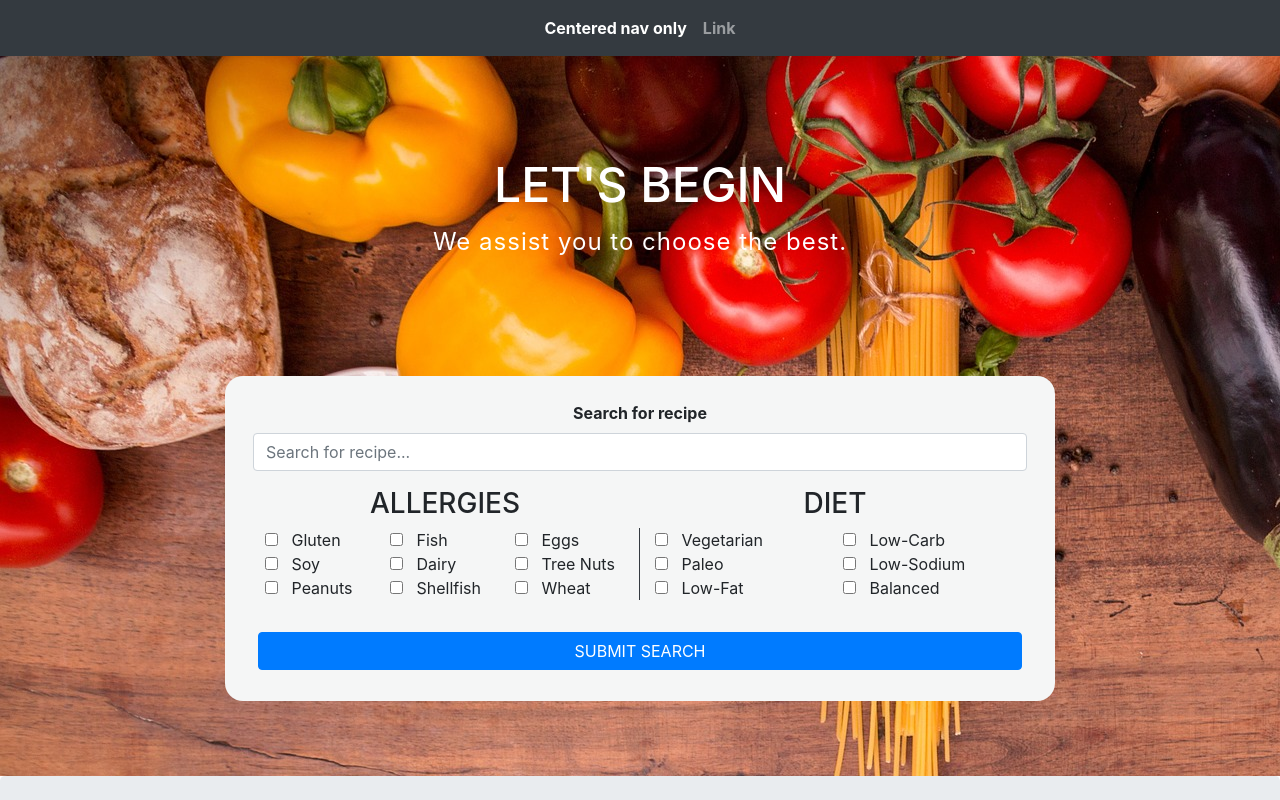
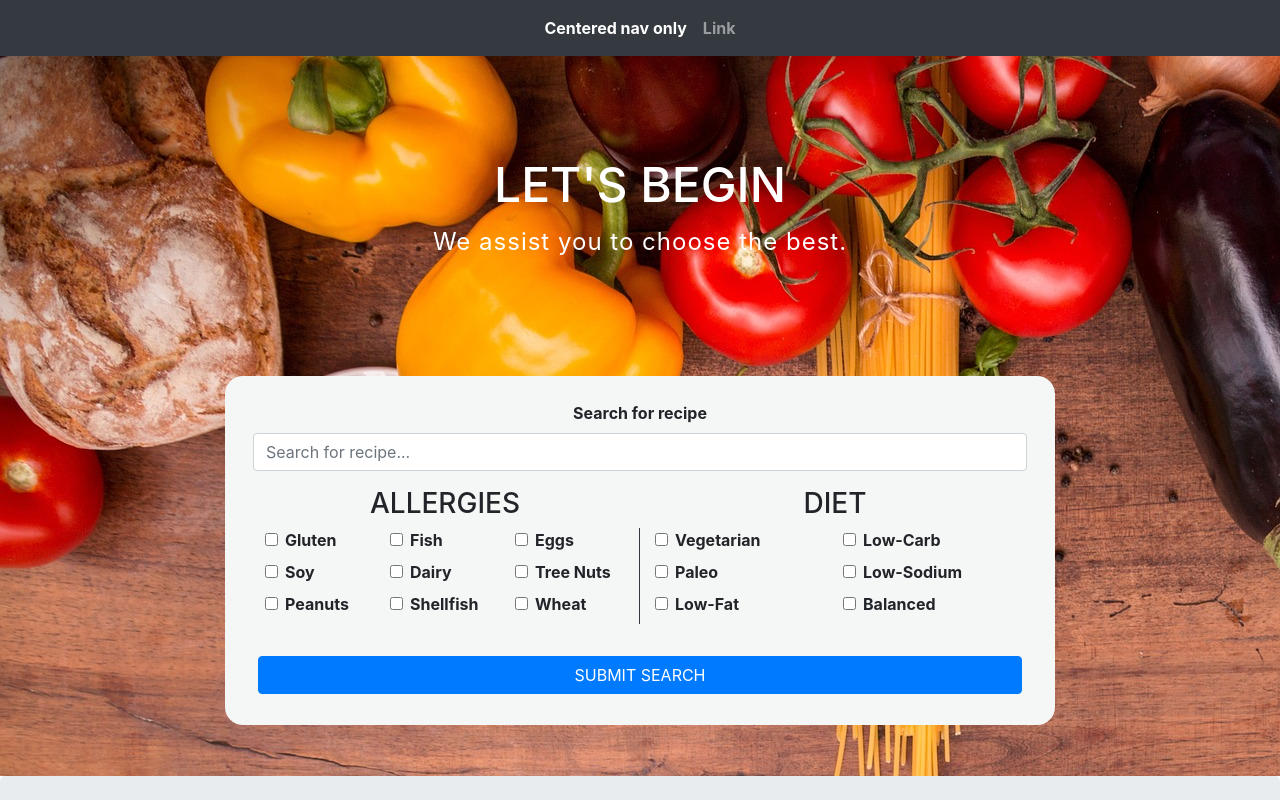
Before and after one commit to adamszabolcs/java-cookta-frontend, a React (Create React App) app: page / in a window 1280 px wide. Shown: the top 800 px of the page. Built offline with nearby package versions, Linux system fonts and the light colour scheme; no server answers.

Commit message:
checkbox component implementation rollback

```diff
--- a/src/App.js
+++ b/src/App.js
@@ -5,10 +5,13 @@ import {Navbar} from "./components/Navbar";
 import {SearchBar} from "./components/SearchBar";
 import {Featured} from "./components/Featured";
 import {Recipes} from "./components/Recipes";
+import Checkbox from "./components/Checkbox";
+
+
+const HEALTH_FILTER = ["Gluten", "Soy", "Peanuts", "Fish", "Dairy", "Shellfish", "Eggs", "Tree Nuts", "Wheat"];
+const DIET_FILTERS = ["Vegetarian", "Paleo", "Low-Fat", "Low-Carb", "Low-Sodium", "Balanced"];
 
 class App extends Component {
-
-
 
     constructor(props) {
         super(props);
@@ -17,6 +20,18 @@ class App extends Component {
         this.handleSubmit = this.handleSubmit.bind(this);
 
         this.state = {
+            checkboxes: HEALTH_FILTER.reduce(
+                (options, option) => ({
+                    ...options,
+                    [option]: false
+                }),
+            ),
+            checkboxes2: DIET_FILTERS.reduce(
+                (options, option) => ({
+                    ...options,
+                    [option]: false
+                }),
+            ),
             hits: [],
             isLoading: false,
             homeUrl: "http://192.168.160.73:8080/",
@@ -35,6 +50,43 @@ class App extends Component {
             .then(response => response.json())
             .then(data => this.setState({hits: data, isLoading: false}));
     }
+
+
+    handleCheckboxChange = changeEvent => {
+        const {name} = changeEvent.target;
+
+        this.setState(prevState => ({
+            checkboxes: {
+                ...prevState.checkboxes,
+                [name]: !prevState.checkboxes[name]
+            }
+        }));
+
+        this.setState(prevState => ({
+            checkboxes2: {
+                ...prevState.checkboxes2,
+                [name]: !prevState.checkboxes2[name]
+            }
+        }));
+    };
+
+
+    handleFormSubmit = formSubmitEvent => {
+        formSubmitEvent.preventDefault();
+
+        Object.keys(this.state.checkboxes)
+            .filter(checkbox => this.state.checkboxes[checkbox])
+            .forEach(checkbox => {
+                console.log(checkbox, "is selected.");
+            });
+
+        Object.keys(this.state.checkboxes2)
+            .filter(checkbox => this.state.checkboxes2[checkbox])
+            .forEach(checkbox => {
+                console.log(checkbox, "is selected.");
+            });
+    };
+
 
     handleSubmit(event) {
         event.preventDefault();
@@ -69,11 +121,6 @@ class App extends Component {
             });
     }*/
 
-    /*handleSubmit() {
-        let url = window.location.href;
-        alert(url);
-        return url.split("/")[3];
-    }*/
 
     render() {
         const { hits, isLoading } = this.state;
@@ -85,6 +132,9 @@ class App extends Component {
                     searchprase={this.state.searchprase}
                     onSubmit={this.handleSubmit}
                     onChange={this.handleChange}
+                    checkboxes={this.state.checkboxes}
+                    checkboxes2={this.state.checkboxes2}
+                    handleCheckBoxChange={this.handleCheckboxChange}
                 />
                 <Featured/>
                 <Recipes
--- a/src/components/Checkbox.jsx
+++ b/src/components/Checkbox.jsx
@@ -1,6 +1,6 @@
 import React from "react";
 
-const Checkbox = ({filterType ,label ,free ,isSelected ,onCheckboxChange }) => (
+const Checkbox = ({filterType ,label ,free ,isSelected, onCheckboxChange }) => (
     <div className="form-check">
         <label>
             <input
--- a/src/components/FilterBar.jsx
+++ b/src/components/FilterBar.jsx
@@ -6,39 +6,7 @@ const HEALTH_FILTER = ["Gluten", "Soy", "Peanuts", "Fish", "Dairy", "Shellfish",
 const DIET_FILTERS = ["Vegetarian", "Paleo", "Low-Fat", "Low-Carb", "Low-Sodium", "Balanced"];
 
 export class FilterBar extends Component {
-    state = {
-        checkboxes: HEALTH_FILTER.reduce(
-            (options, option) => ({
-                ...options,
-                [option]: false
-            }),
-        ),
-        checkboxes2: DIET_FILTERS.reduce(
-            (options, option) => ({
-                ...options,
-                [option]: false
-            }),
-        )
-    };
-
-
-    handleCheckboxChange = changeEvent => {
-        const {name} = changeEvent.target;
-
-        this.setState(prevState => ({
-            checkboxes: {
-                ...prevState.checkboxes,
-                [name]: !prevState.checkboxes[name]
-            }
-        }));
-
-        this.setState(prevState => ({
-            checkboxes2: {
-                ...prevState.checkboxes2,
-                [name]: !prevState.checkboxes2[name]
-            }
-        }));
-    };
+    /*
 
 
     handleFormSubmit = formSubmitEvent => {
@@ -55,28 +23,47 @@ export class FilterBar extends Component {
             .forEach(checkbox => {
                 console.log(checkbox, "is selected.");
             });
-    };
+    };*/
+
+
+    /*handleCheckboxChange = changeEvent => {
+        const {name} = changeEvent.target;
+
+        this.setState(prevState => ({
+            checkboxes: {
+                ...prevState.checkboxes,
+                [name]: !prevState.checkboxes[name]
+            }
+        }));
+
+        this.setState(prevState => ({
+            checkboxes2: {
+                ...prevState.checkboxes2,
+                [name]: !prevState.checkboxes2[name]
+            }
+        }));
+    }*/
 
     createCheckbox = option => (
-        <span
-            key={option}>
-        <input type="checkbox"
-               name={"health"}
-
-               value={option.toLowerCase() + "-free"}
-        /> &nbsp; {option} <br/>
-        </span>
+        <Checkbox
+            filterType={"health"}
+            label={option}
+            free={"-free"}
+            isSelected={this.props.checkboxes[option]}
+            onCheckboxChange={this.props.handleCheckboxChange}
+            key={option}
+        />
     );
 
     createCheckbox2 = option => (
-        <span
-            key={option}>
-        <input type="checkbox"
-               name="diet"
-
-               value={option.toLowerCase()}
-        /> &nbsp; {option} <br/>
-        </span>
+        <Checkbox
+            filterType={"diet"}
+            label={option}
+            free={""}
+            isSelected={this.props.checkboxes2[option]}
+            onCheckboxChange={this.props.handleCheckboxChange}
+            key={option}
+        />
     );
 
     createCheckboxes = () => HEALTH_FILTER.map(this.createCheckbox);
--- a/src/components/SearchBar.jsx
+++ b/src/components/SearchBar.jsx
@@ -26,7 +26,11 @@ export class SearchBar extends Component {
                                            placeholder="Search for recipe..." value={this.props.searchprase} onChange={this.props.onChange}/>
                                 </div>
                             </div>
-                            <FilterBar/>
+                            <FilterBar
+                                checkboxes={this.props.checkboxes}
+                                checkboxes2={this.props.checkboxes2}
+                                handleCheckBoxChange={this.props.handleCheckBoxChange}
+                            />
                             <div className="form-group tm-form-group tm-form-group-pad tm-form-group-1">
                                 <label htmlFor="btnSubmit">&nbsp;</label>
                                 <button type="submit" className="btn btn-primary tm-btn tm-btn-search text-uppercase"
```
